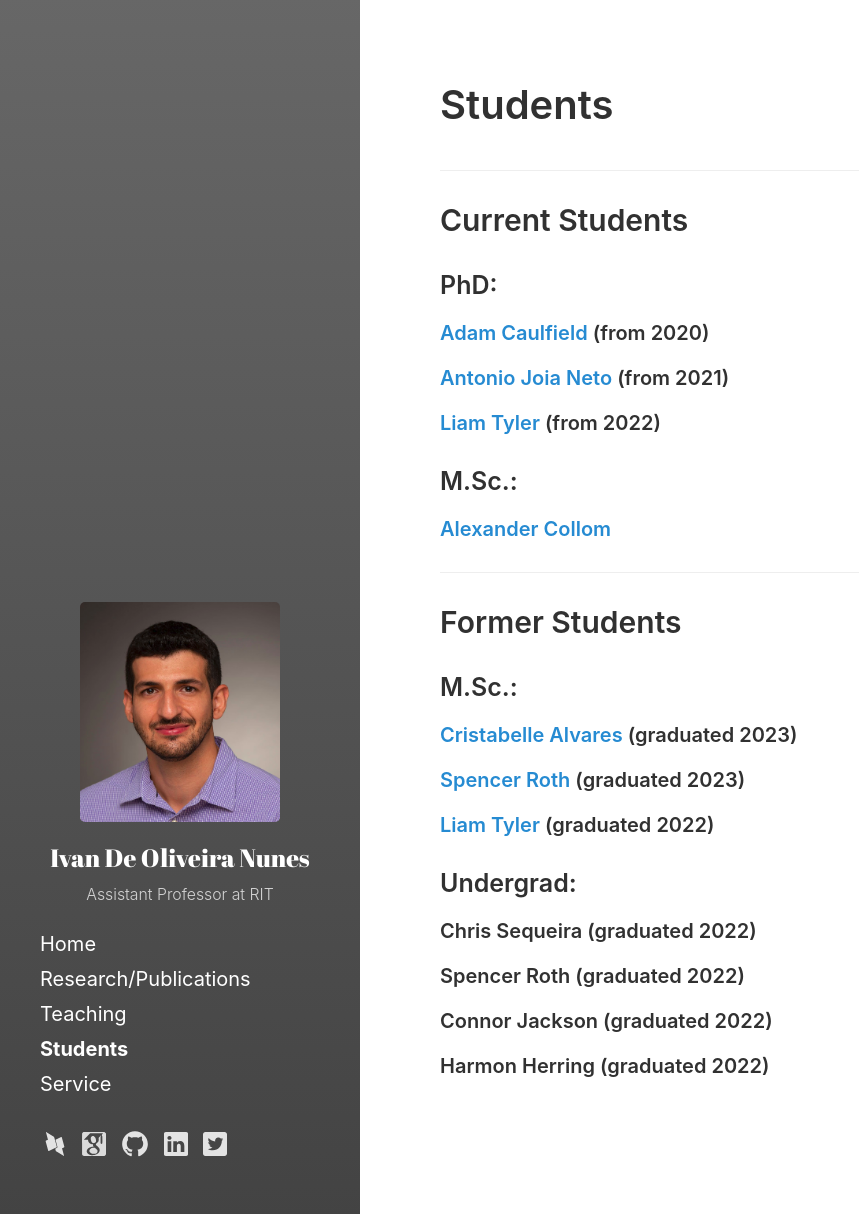
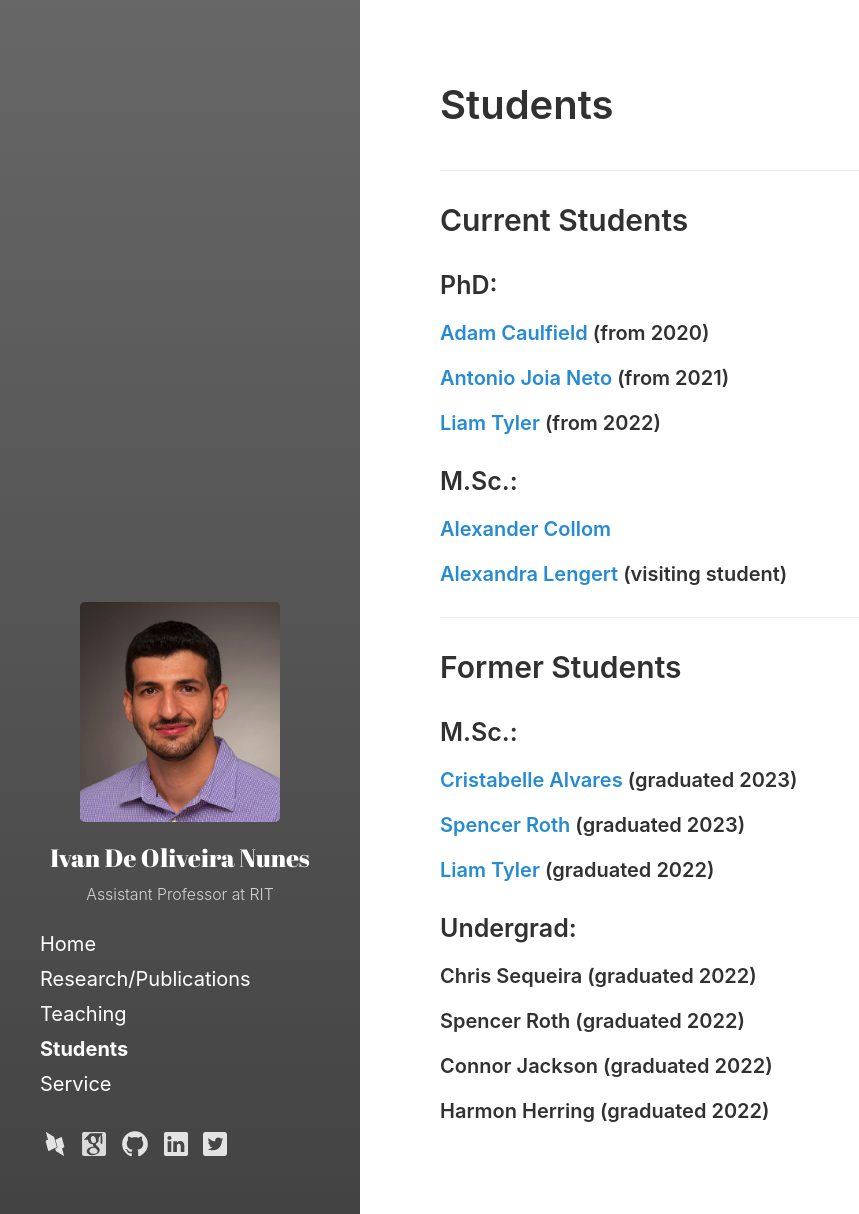
Before and after one commit to ivanolive/ivanolive.github.io, a Jekyll site: the page built from students.md, in a window 1280 px wide. Shown: the whole page, without its empty margins (0-859 px from the left). Built offline with Jekyll 4.4.1, drawn with Linux system fonts in a browser that asks for light colours.

Commit message:
Update students.md

```diff
--- a/students.md
+++ b/students.md
@@ -24,6 +24,7 @@ ___
 
 #### [Alexander Collom](https://www.linkedin.com/in/alexcollom-rit/)
 
+#### [Alexandra Lengert](todo) (visiting student)
 ___
 
 
```
